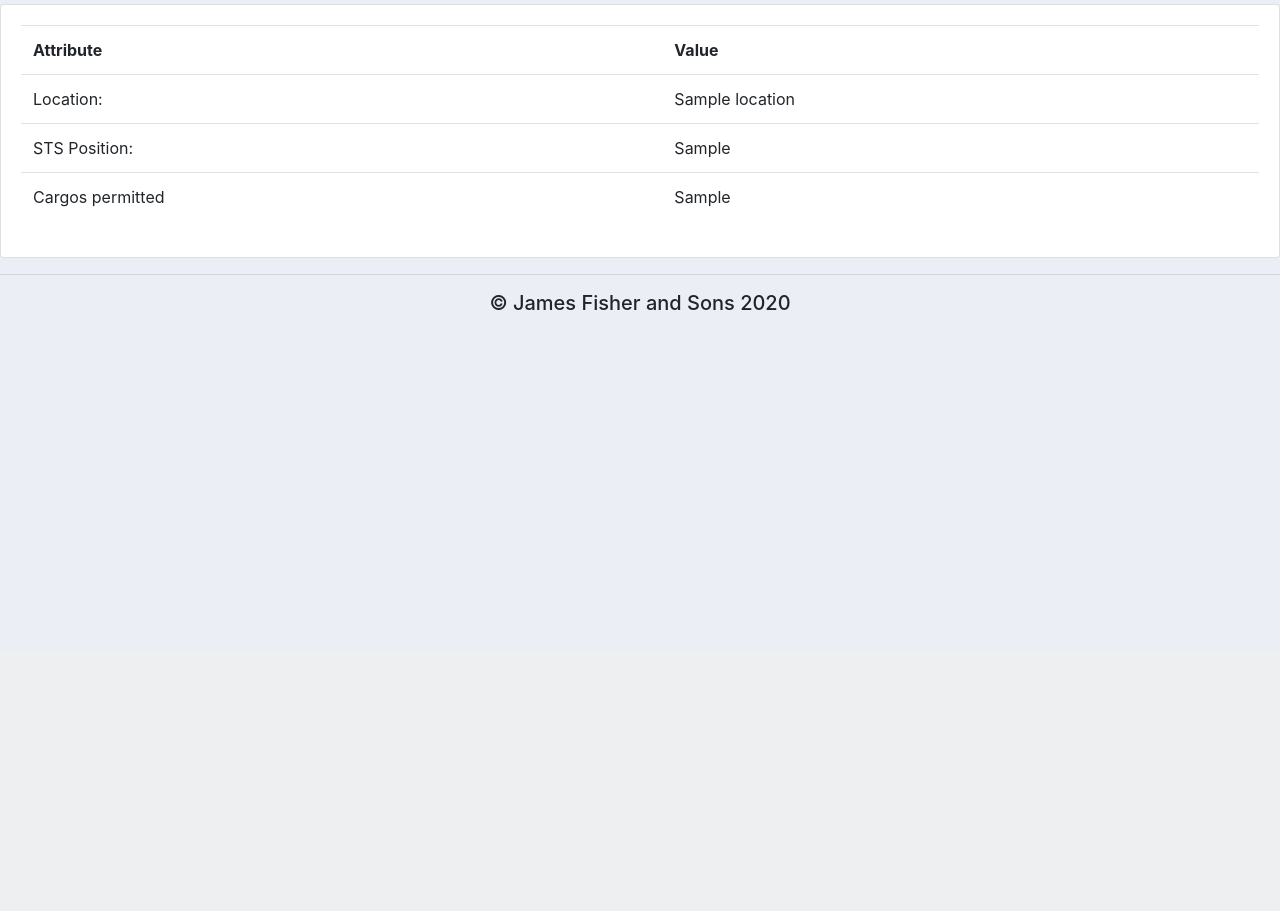
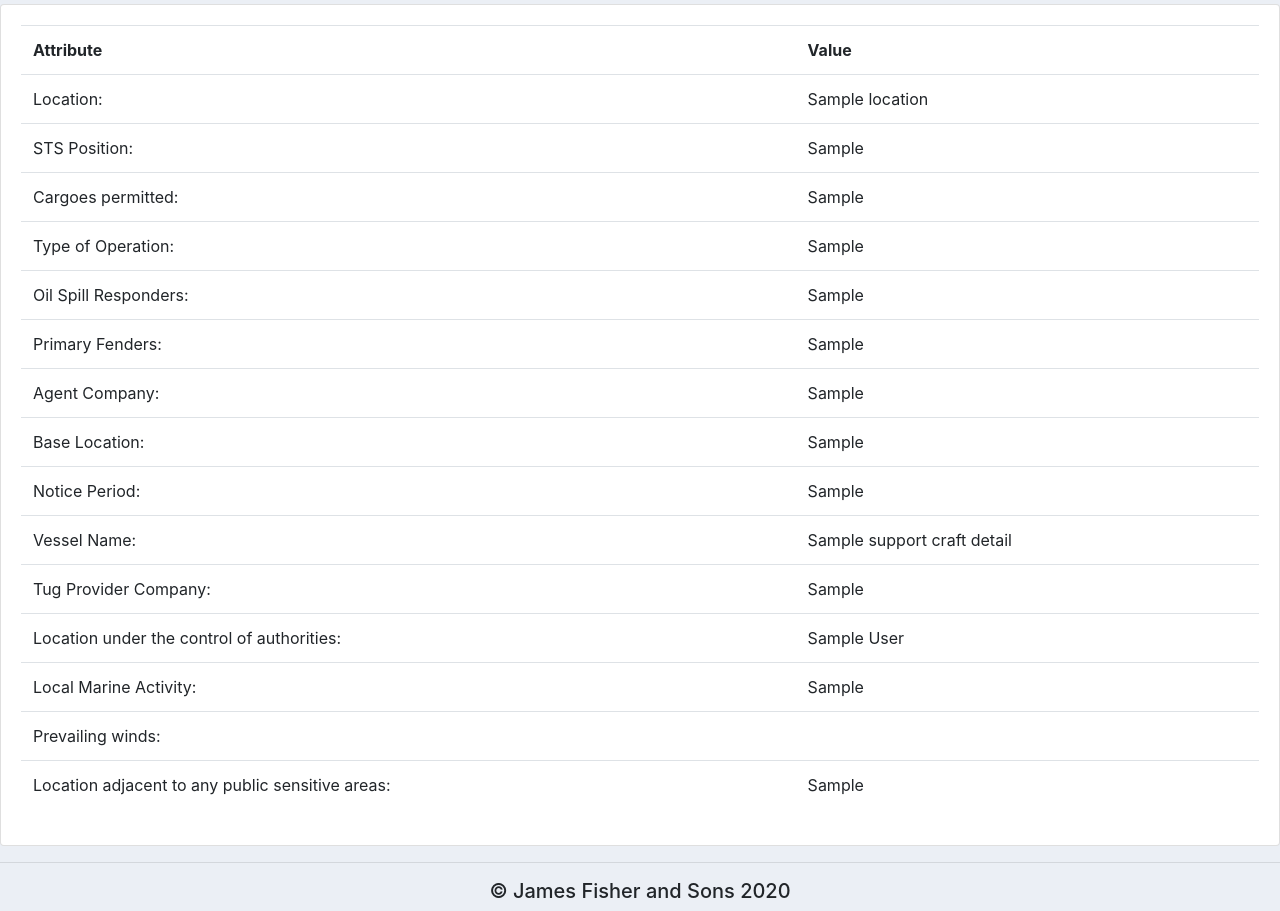
Before and after one commit to bowen556/vvv, a Django app: template accounts/templates/accounts/viewlocations.html in a window 1280 px wide. Shown: the part 149-1060 px from the top of the page. Before the commit the page ends 459 px from the top, so only its background shows below. Run offline with Django 3.2, Linux system fonts and the light colour scheme; the template is opened without the code that fills it: most values are stand-ins (such as "Sample title", 1, 10 or a date in 2020); some libraries are stand-ins or nearby versions.

Commit message:
view locations

```diff
--- a/accounts/templates/accounts/viewlocations.html
+++ b/accounts/templates/accounts/viewlocations.html
@@ -26,12 +26,95 @@
 								</td>
 							</tr>
 							<tr>
-								<td>Cargos permitted</td>
+								<td>Cargoes permitted:</td>
 								<td>
 									{{entry.locations.Cargos_permitted}}
 								</td>
 							</tr>
 
+							<tr>
+								<td>Type of Operation:</td>
+								<td>
+									{{entry.locations.Type_of_operation}}
+								</td>
+							</tr>
+
+							<tr>
+								<td>Oil Spill Responders:</td>
+								<td>
+									{{entry.emergencycontacts.Oil_Spill_Responders}}
+								</td>
+							</tr>
+
+							<tr>
+								<td>Primary Fenders:</td>
+								<td>
+									{{entry.equipment_details.Primary_Fenders}}
+								</td>
+							</tr>
+
+							<tr>
+								<td>Agent Company:</td>
+								<td>
+									{{entry.agent_details.Agent_Company}}
+								</td>
+							</tr>
+
+							<tr>
+								<td>Base Location:</td>
+								<td>
+									{{entry.base_details.Base_Location}}
+								</td>
+							</tr>
+
+							<tr>
+								<td>Notice Period:</td>
+								<td>
+									{{entry.notice_period.Notice_Period}}
+								</td>
+							</tr>
+
+							<tr>
+								<td>Vessel Name:</td>
+								<td>
+									{{entry.support_craft_details.Vessel_Name}}
+								</td>
+							</tr>
+
+							<tr>
+								<td>Tug Provider Company:</td>
+								<td>
+									{{entry.tug_provider_details.Tug_Provider_Company}}
+								</td>
+							</tr>
+
+							<tr>
+								<td>Location under the control of authorities:</td>
+								<td>
+									{{entry.area_details.Location_under_the_control_of_authorities}}
+								</td>
+							</tr>
+
+							<tr>
+								<td>Local Marine Activity:</td>
+								<td>
+									{{entry.navigational_hazards.Local_marine_activity}}
+								</td>
+							</tr>
+
+							<tr>
+								<td>Prevailing winds:</td>
+								<td>
+									{{entry.met_ocean_conditions.Prevailing_winds}}
+								</td>
+							</tr>
+
+							<tr>
+								<td>Location adjacent to any public sensitive areas:</td>
+								<td>
+									{{entry.environmental_details.Location_adjacent_to_any_public_sensitive_areas}}
+								</td>
+							</tr>
 					</table>
 				</div>
 			</div>
```
Also changed, not shown: 3 other files.
